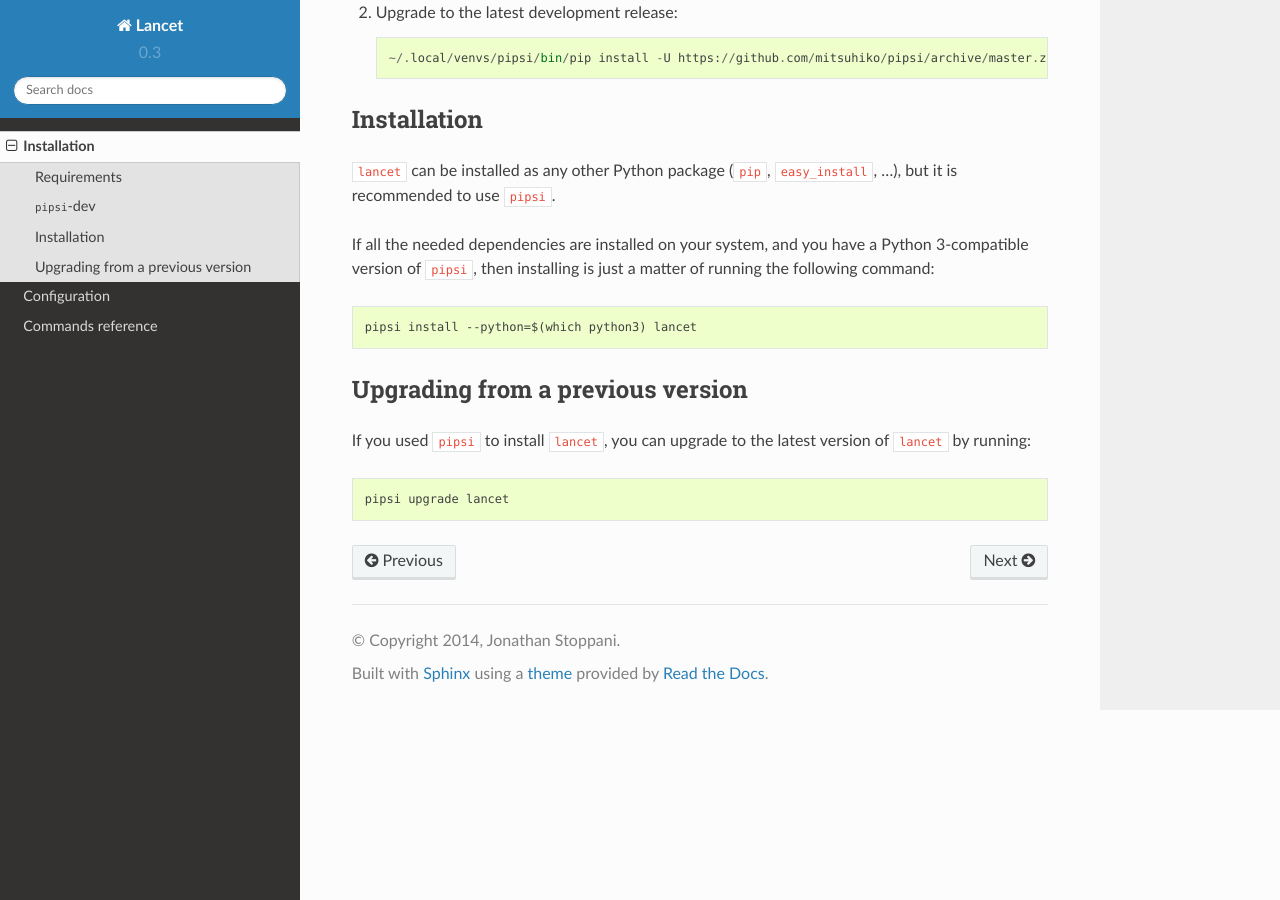
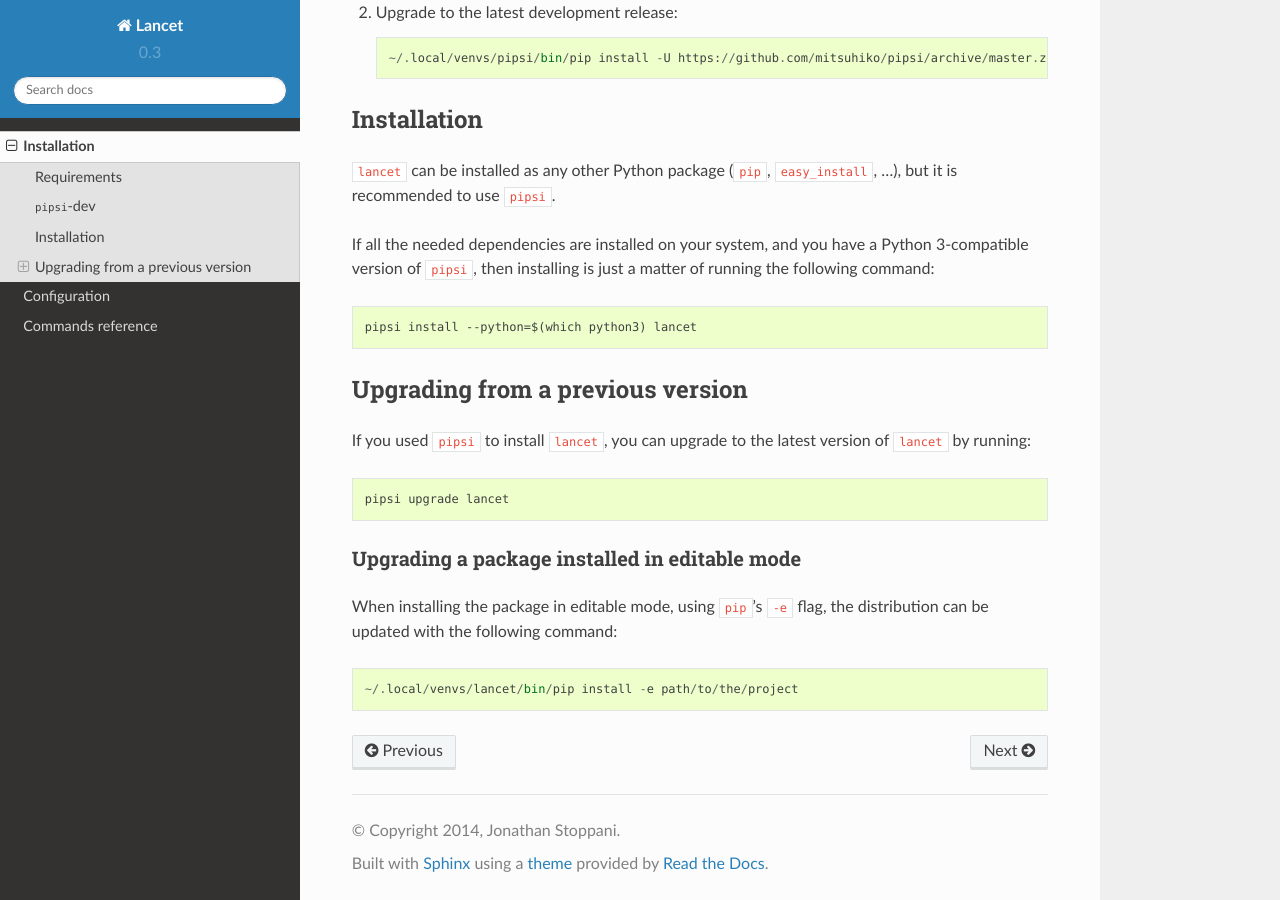
Before and after one commit to GaretJax/lancet, a Sphinx documentation site: the page built from docs/installation.rst, in a window 1280 px wide and 900 px high, scrolled down 765 px. Built offline with Sphinx 7.4.7 and the Read the Docs theme 2.0.0, drawn with Linux system fonts in a browser that asks for light colours.

Commit message:
Add instructions to update the development installation.

```diff
--- a/docs/installation.rst
+++ b/docs/installation.rst
@@ -62,3 +62,12 @@ If you used ``pipsi`` to install ``lancet``, you can upgrade to the latest
 version of ``lancet`` by running::
 
    pipsi upgrade lancet
+
+
+Upgrading a package installed in editable mode
+----------------------------------------------
+
+When installing the package in editable mode, using ``pip``'s ``-e`` flag, the
+distribution can be updated with the following command::
+
+    ~/.local/venvs/lancet/bin/pip install -e path/to/the/project
```
